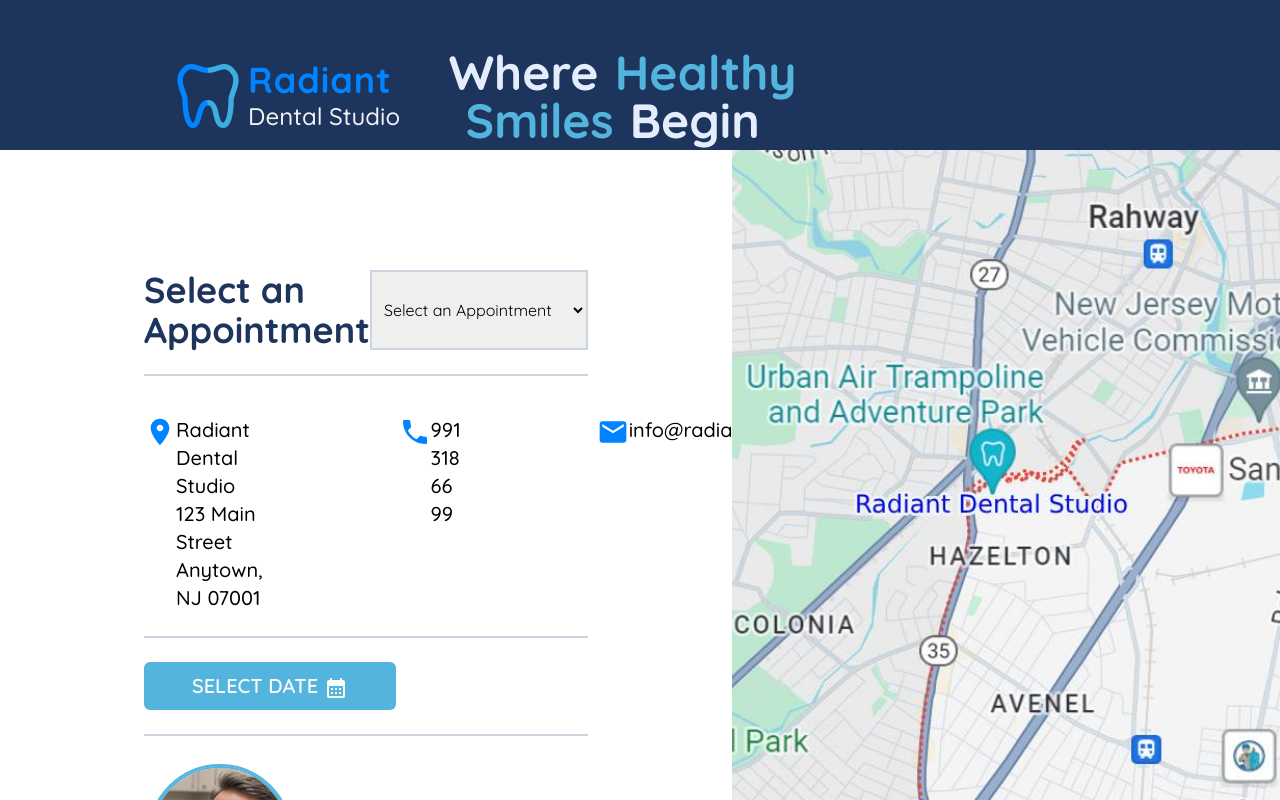
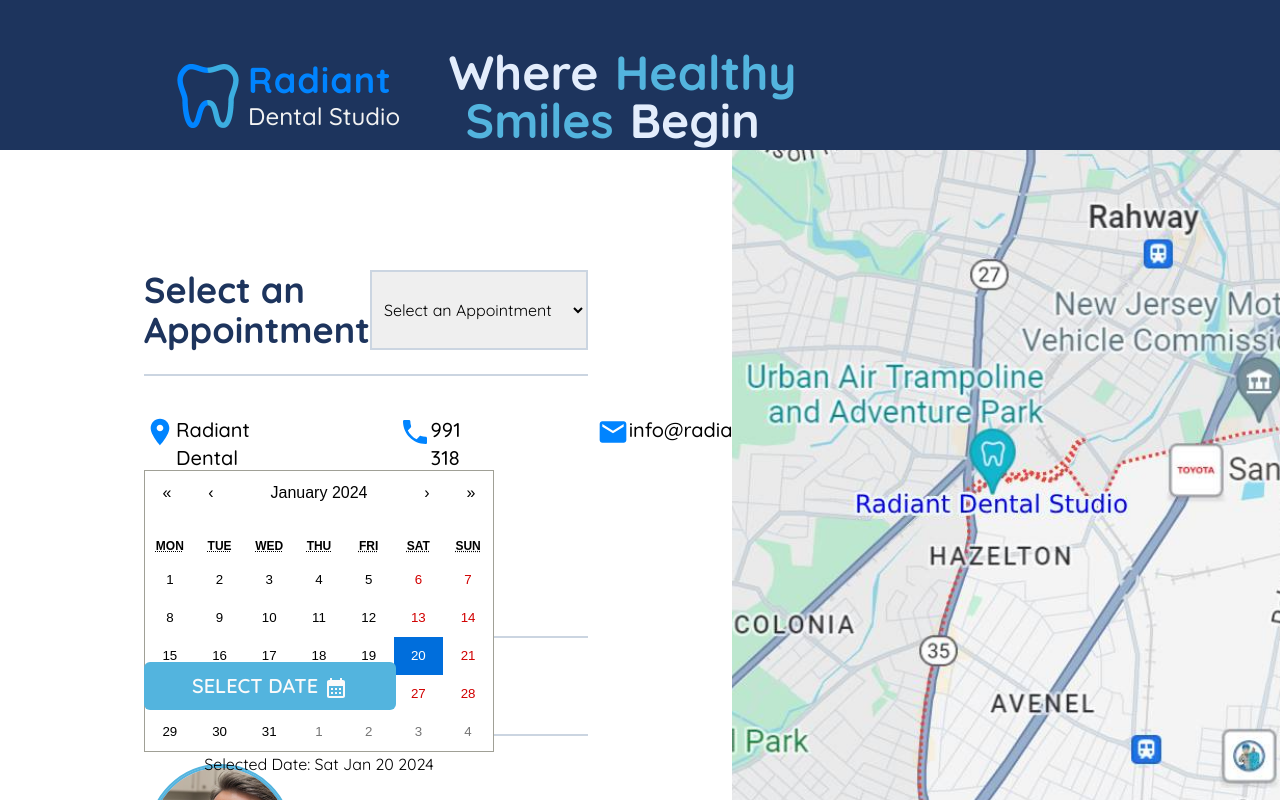
Before and after one commit to sandyFit/Radiant-Dental-Studio, a React (Vite) app: page /new-patient-appointment in a window 1280 px wide. Both pictures are taken after a click on the button "SELECT DATE". Built offline with nearby package versions, Linux system fonts and the light colour scheme; a web font is replaced by a local one.

Commit message:
Created a Calendar component using the React-Calendar library and added it to the NewPatientAppointment section

```diff
--- a/package.json
+++ b/package.json
@@ -16,6 +16,7 @@
     "@mui/material": "^5.15.3",
     "axios": "^1.6.5",
     "react": "^18.2.0",
+    "react-calendar": "^4.8.0",
     "react-dom": "^18.2.0",
     "react-multi-carousel": "^2.8.4",
     "react-scroll": "^1.9.0",
--- /dev/null
+++ b/src/components/ui/BookingCalendar.jsx
@@ -0,0 +1,25 @@
+import React, { useState } from 'react'
+import Calendar from 'react-calendar';
+import 'react-calendar/dist/Calendar.css';
+
+const BookingCalendar = () => {
+
+    const [date, setDate] = useState(new Date());
+
+    return (
+        <article>
+            <div className="calendar-container">
+                <Calendar onChange={setDate} value={date}/>
+            </div>
+
+            <div className="text-center">
+                <span className="bold">
+                    Selected Date:
+                </span>{' '}
+                {date.toDateString()}
+            </div>
+        </article>
+    )
+}
+
+export default BookingCalendar
--- a/src/pages/boking/NewPatientAppointment.jsx
+++ b/src/pages/boking/NewPatientAppointment.jsx
@@ -1,12 +1,21 @@
-import React from 'react'
+import React, {useState} from 'react'
 import BookingNavbar from '../../layouts/BookingNavbar';
 import BookingFooter from '../../layouts/BookingFooter';
 import LocationOnIcon from '@mui/icons-material/LocationOn';
 import PhoneIcon from '@mui/icons-material/Phone';
 import EmailIcon from '@mui/icons-material/Email';
 import { CalendarMonth } from '@mui/icons-material';
+import BookingCalendar from '../../components/ui/BookingCalendar';
+
 
 const NewPatientAppoinment = () => {
+
+    const [openCalendar, setOpenCalendar] = useState(false);
+
+    const handleCalendar = () => {
+        setOpenCalendar(!openCalendar)
+    }
+
     return (
         <main className='flex flex-col min-w-screen h-screen overflow-hidden'>
             <BookingNavbar />
@@ -14,7 +23,7 @@
                 <article className='w-3/4 flex flex-col overflow-y-auto max-h-screen mt-24'>
                     {/* Adjusted Content Section for Centering */}
                     <div className="flex-1 flex flex-col justify-center px-36 py-6">
-                        <div className="flex justify-between w-full">
+                        <div className="flex justify-between w-full relative">
                             <h2 className='text-spaceCadet text-xl md:text-3xl xl:text-4xl font-bold text-left w-[65%]'>
                                 Select an Appointment
                             </h2>
@@ -27,6 +36,12 @@
                                 <option value="existing">Existing Patient</option>
                                 <option value="emergency">Emergency</option>
                             </select>
+                        </div>
+
+                        <div className="absolute bottom-6">
+                            {openCalendar && (
+                                <BookingCalendar />
+                            )}
                         </div>
 
                         <hr className='border-t-2 border-slate-300 w-[100%] my-6' />
@@ -60,7 +75,9 @@
 
 
                         <div className="flex">
-                            <button class="group relative inline-flex h-12 items-center justify-center overflow-hidden rounded-md
+                            <button
+                                onClick={handleCalendar}
+                                class="group relative inline-flex h-12 items-center justify-center overflow-hidden rounded-md
                                 bg-spanishBlue px-12 text-xl uppercase font-semibold text-neutral-50">
                                 <span class="absolute h-0 w-0 bg-blue-500
                                     transition-all duration-300 group-hover:h-full group-hover:w-full"></span>
```
Also changed, not shown: 1 other file (tests, documents, lock files or other folders).
